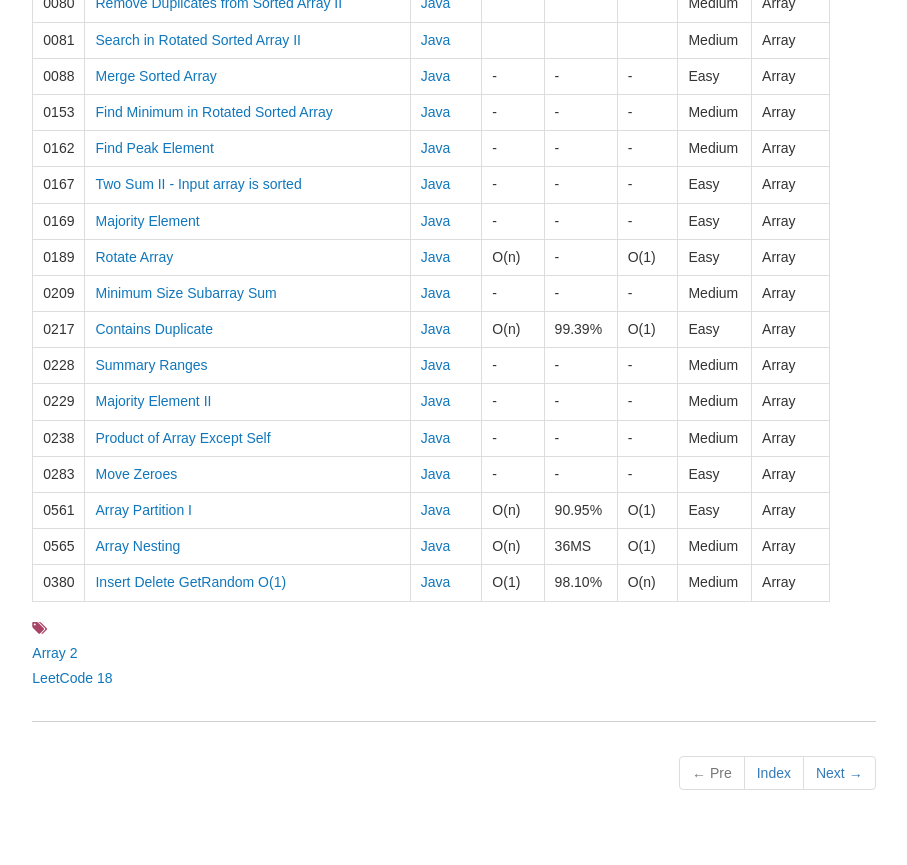
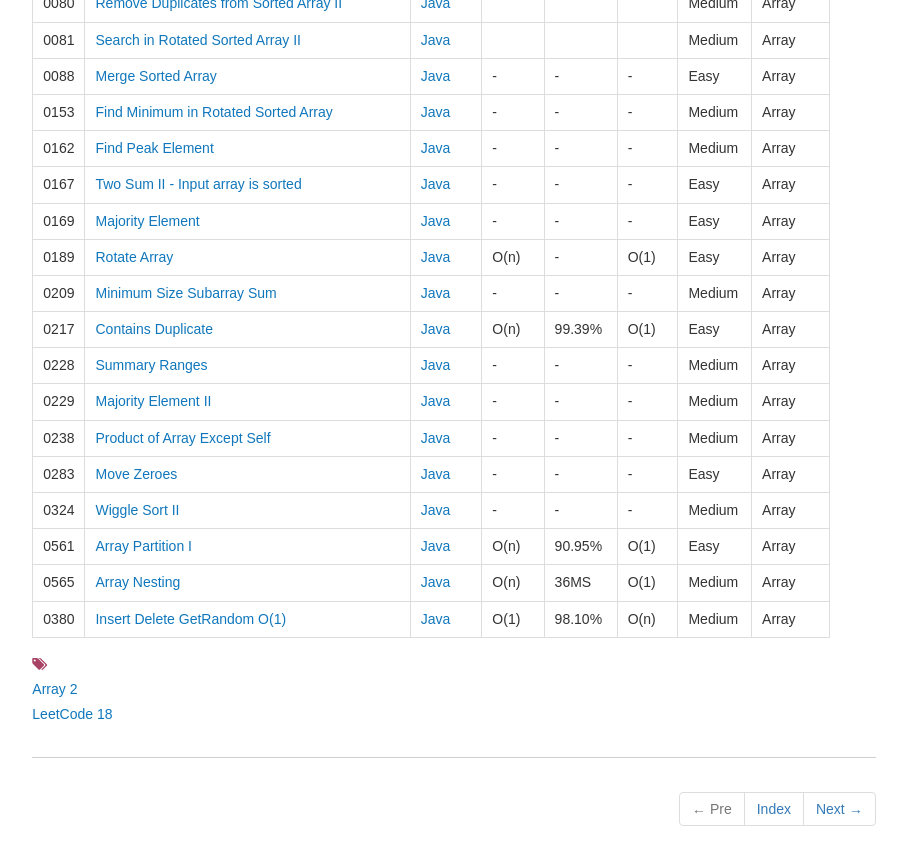
Before and after one commit to dunso/algorithm, a Jekyll site: the page built from docs/_posts/2017-11-29-Array.md, in a window 1280 px wide and 900 px high, scrolled down 711 px. Shown: the top 865 px of the window, without its empty margins (186-1093 px from the left). Built offline with Jekyll 4.4.1, drawn with Linux system fonts in a browser that asks for light colours; nearby versions of some CDN libraries.

Commit message:
Add index of LeetCode0324.java to docs

```diff
--- a/docs/_posts/2017-11-29-Array.md
+++ b/docs/_posts/2017-11-29-Array.md
@@ -40,6 +40,7 @@ icon: file-alt
 |0229|[Majority Element II](https://leetcode.com/problems/majority-element-ii/) | [Java](https://e.srl/leetcode-229/)  |-|-|-|  Medium |Array|
 |0238|[Product of Array Except Self](https://leetcode.com/problems/product-of-array-except-self) | [Java](https://e.srl/leetcode-238/)  |-|-|-|  Medium |Array|
 |0283|[Move Zeroes](https://leetcode.com/problems/move-zeroes/) | [Java](https://e.srl/leetcode-283/)  |-|-|-|  Easy |Array|
+|0324|[Wiggle Sort II](https://leetcode.com/problems/wiggle-sort-ii/) | [Java](https://e.srl/leetcode-324/)  |-|-|-|  Medium |Array|
 |0561|[Array Partition I](https://leetcode.com/problems/array-partition-i)| [Java](https://e.srl/leetcode-561/)  | O(n) |90.95%| O(1)  |  Easy |Array|
 |0565|[Array Nesting](https://leetcode.com/problems/array-nesting)| [Java](https://e.srl/leetcode-565/)  | O(n) |36MS| O(1)  |  Medium |Array|
 |0380|[Insert Delete GetRandom O(1)](https://leetcode.com/problems/insert-delete-getrandom-o1/) | [Java](https://e.srl/leetcode-380/)  | O(1) |98.10%| O(n)  |  Medium |Array|
```
